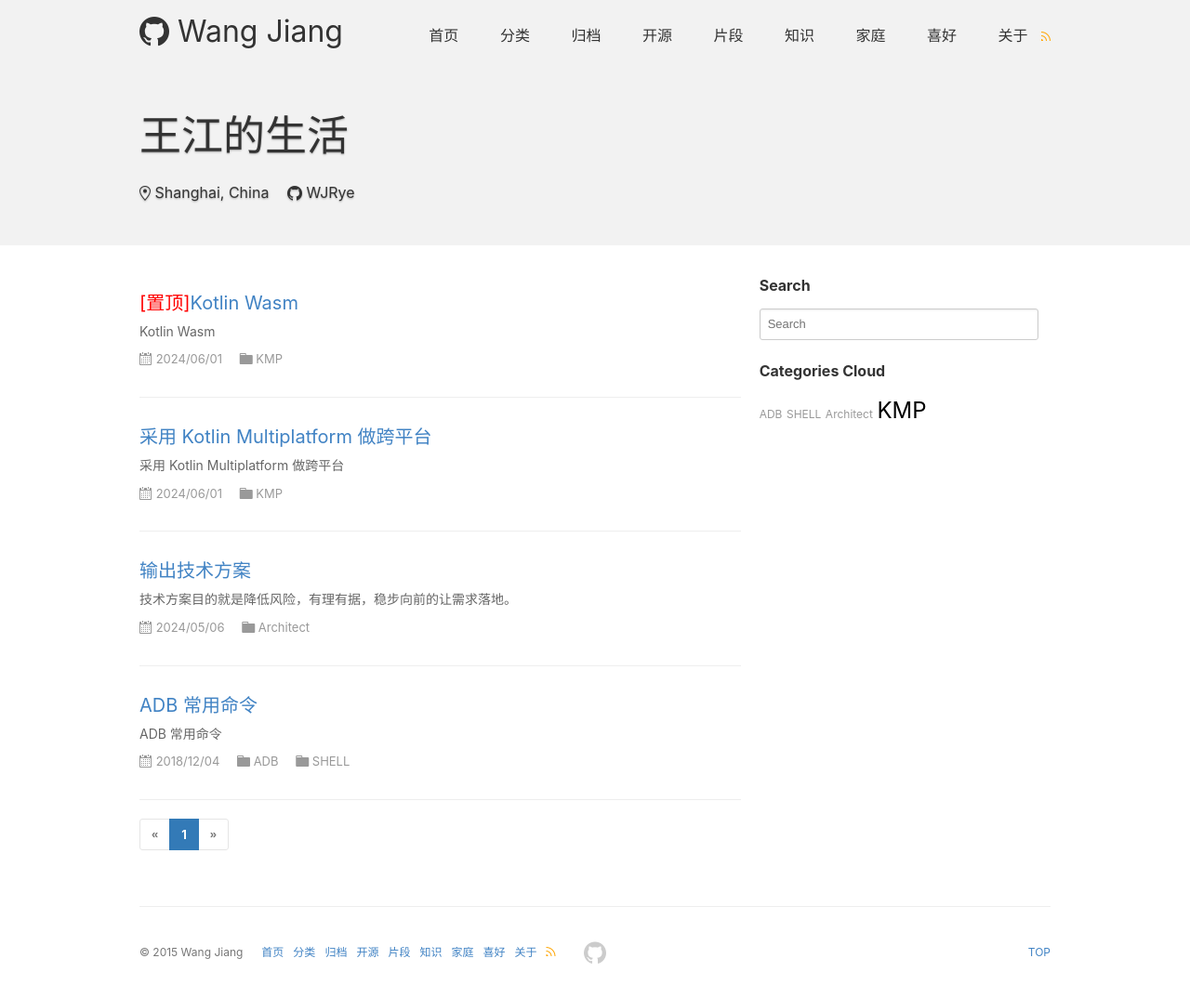
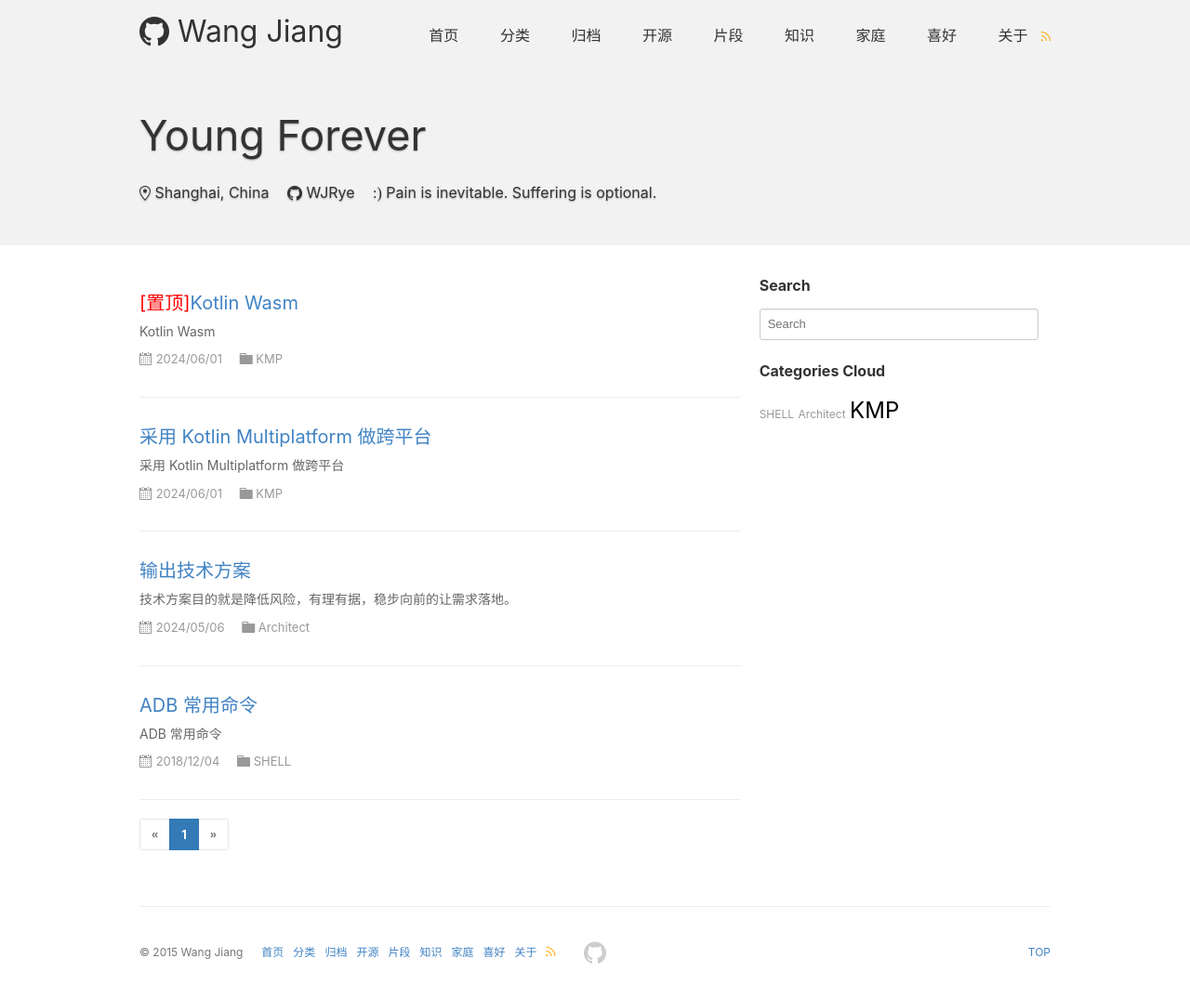
Before and after one commit to WJRye/wjrye.github.io, a Jekyll site: the page built from index.html, in a window 1280 px wide. Shown: the whole page at 93% size. Built offline with Jekyll 4.4.1, drawn with Linux system fonts in a browser that asks for light colours; the list of posts is cut into pages by our own code; a style sheet for code colours, icons or effects is not loaded.

Commit message:
feat: add description in index.html

```diff
--- a/_config.yml
+++ b/_config.yml
@@ -5,9 +5,9 @@
 url: https://wjrye.github.io
 date_format: "ordinal"
 title: Wang Jiang
-subtitle: 王江的生活
-description: "0 error(s), 0 warning."
-keywords: Android, Kotlin
+subtitle: Young Forever
+description: "Pain is inevitable. Suffering is optional."
+keywords: SoftwareDeveloper
 timezone: Asia/Beijing
 encoding: "utf-8"
 # 页面左下角显示的年份
--- a/_posts/2018-12-04-Adb-Command-Intro.md
+++ b/_posts/2018-12-04-Adb-Command-Intro.md
@@ -1,7 +1,7 @@
 ---
 layout: post
 title: ADB 常用命令
-categories: [ADB,SHELL]
+categories: [SHELL]
 description: ADB 常用命令
 keywords: ADB, SHELL
 mermaid: false
--- a/index.html
+++ b/index.html
@@ -62,7 +62,7 @@ comments: false
         <div class="columns">
           <div class="column two-thirds">
             <div class="collection-title">
-              <h1 class="collection-header" id="sub-title"><span>{{ site.subtitle }}</span></h1>
+              <h2 class="collection-header" id="sub-title"><span>{{ site.subtitle }}</span></h2>
               <div class="collection-info">
                 <span class="meta-info mobile-hidden">
                   <span class="octicon octicon-location"></span>
@@ -77,6 +77,10 @@ comments: false
                 <span class="meta-info">
                   <span class="octicon octicon-mark-github"></span>
                   <a href="https://github.com/{{ site.github_username }}" target="_blank">{{ site.github_username }}</a>
+                </span>
+                <span class="meta-info">
+                    <span class="octicon octicon-smiley">:)</span>
+                    <span>{{ site.description }}</span>
                 </span>
               </div>
             </div>
```
